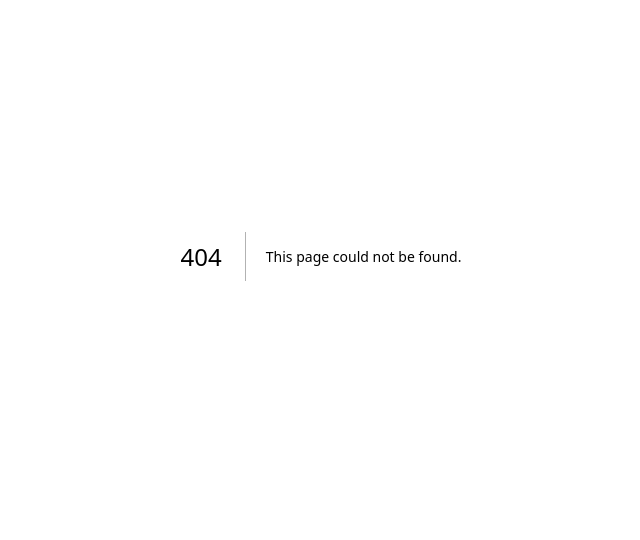
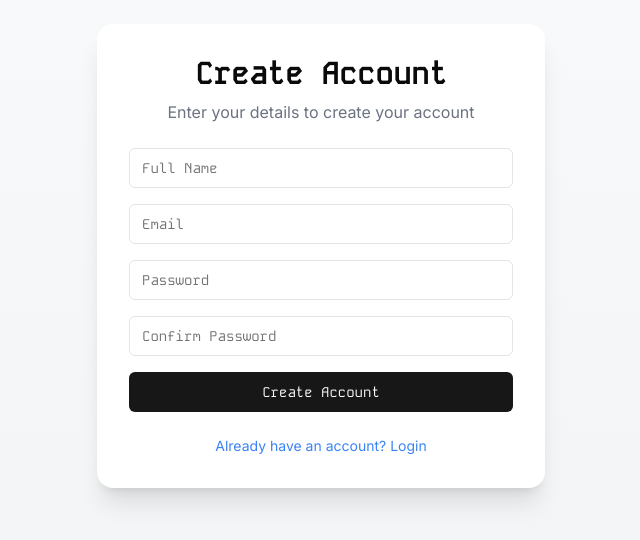
Before and after one commit to hardupet/solar, a Next.js app: page /auth/register in a window 1280 px wide. Before the commit this address had no page. Shown: the part 144-684 px from the top of the page, without its empty margins (319-959 px from the left). Built offline with nearby package versions, Linux system fonts and the light colour scheme.

Commit message:
Created login and register components

```diff
--- /dev/null
+++ b/app/auth/login/page.tsx
@@ -0,0 +1,9 @@
+import { LoginForm } from "@/components/pages/auth/login-form"
+
+export default function LoginPage() {
+  return (
+    <div className="min-h-screen flex items-center justify-center bg-gradient-to-b from-gray-50 to-gray-100 dark:from-gray-900 dark:to-gray-800">
+      <LoginForm />
+    </div>
+  )
+}
--- /dev/null
+++ b/app/auth/register/page.tsx
@@ -0,0 +1,9 @@
+import { RegisterForm } from "@/components/pages/auth/register-form"
+
+export default function RegisterPage() {
+  return (
+    <div className="min-h-screen flex items-center justify-center bg-gradient-to-b from-gray-50 to-gray-100 dark:from-gray-900 dark:to-gray-800">
+      <RegisterForm />
+    </div>
+  )
+}
--- /dev/null
+++ b/components/pages/auth/login-form.tsx
@@ -0,0 +1,35 @@
+"use client"
+
+import { Button } from "@/components/ui/button"
+import { Input } from "@/components/ui/input"
+import { motion } from "framer-motion"
+import Link from "next/link"
+
+export function LoginForm() {
+  return (
+    <motion.div
+      initial={{ opacity: 0, y: 20 }}
+      animate={{ opacity: 1, y: 0 }}
+      className="w-full max-w-md p-8 space-y-6 bg-white dark:bg-gray-900 rounded-2xl shadow-xl"
+    >
+      <div className="space-y-2 text-center">
+        <h1 className="text-3xl font-bold font-kode-mono">Welcome Back</h1>
+        <p className="text-gray-500 dark:text-gray-400">Enter your credentials to access your account</p>
+      </div>
+      <div className="space-y-4">
+        <div className="space-y-2">
+          <Input type="email" placeholder="Email" className="font-kode-mono" />
+        </div>
+        <div className="space-y-2">
+          <Input type="password" placeholder="Password" className="font-kode-mono" />
+        </div>
+        <Button className="w-full font-kode-mono">Sign in</Button>
+      </div>
+      <div className="text-center text-sm">
+        <Link href="/auth/register" className="text-blue-500 hover:text-blue-600 dark:text-blue-400">
+          Don&apos;t have an account? Register
+        </Link>
+      </div>
+    </motion.div>
+  )
+}
--- /dev/null
+++ b/components/pages/auth/register-form.tsx
@@ -0,0 +1,41 @@
+"use client"
+
+import { Button } from "@/components/ui/button"
+import { Input } from "@/components/ui/input"
+import { motion } from "framer-motion"
+import Link from "next/link"
+
+export function RegisterForm() {
+  return (
+    <motion.div
+      initial={{ opacity: 0, y: 20 }}
+      animate={{ opacity: 1, y: 0 }}
+      className="w-full max-w-md p-8 space-y-6 bg-white dark:bg-gray-900 rounded-2xl shadow-xl"
+    >
+      <div className="space-y-2 text-center">
+        <h1 className="text-3xl font-bold font-kode-mono">Create Account</h1>
+        <p className="text-gray-500 dark:text-gray-400">Enter your details to create your account</p>
+      </div>
+      <div className="space-y-4">
+        <div className="space-y-2">
+          <Input type="text" placeholder="Full Name" className="font-kode-mono" />
+        </div>
+        <div className="space-y-2">
+          <Input type="email" placeholder="Email" className="font-kode-mono" />
+        </div>
+        <div className="space-y-2">
+          <Input type="password" placeholder="Password" className="font-kode-mono" />
+        </div>
+        <div className="space-y-2">
+          <Input type="password" placeholder="Confirm Password" className="font-kode-mono" />
+        </div>
+        <Button className="w-full font-kode-mono">Create Account</Button>
+      </div>
+      <div className="text-center text-sm">
+        <Link href="/auth/login" className="text-blue-500 hover:text-blue-600 dark:text-blue-400">
+          Already have an account? Login
+        </Link>
+      </div>
+    </motion.div>
+  )
+}
```
